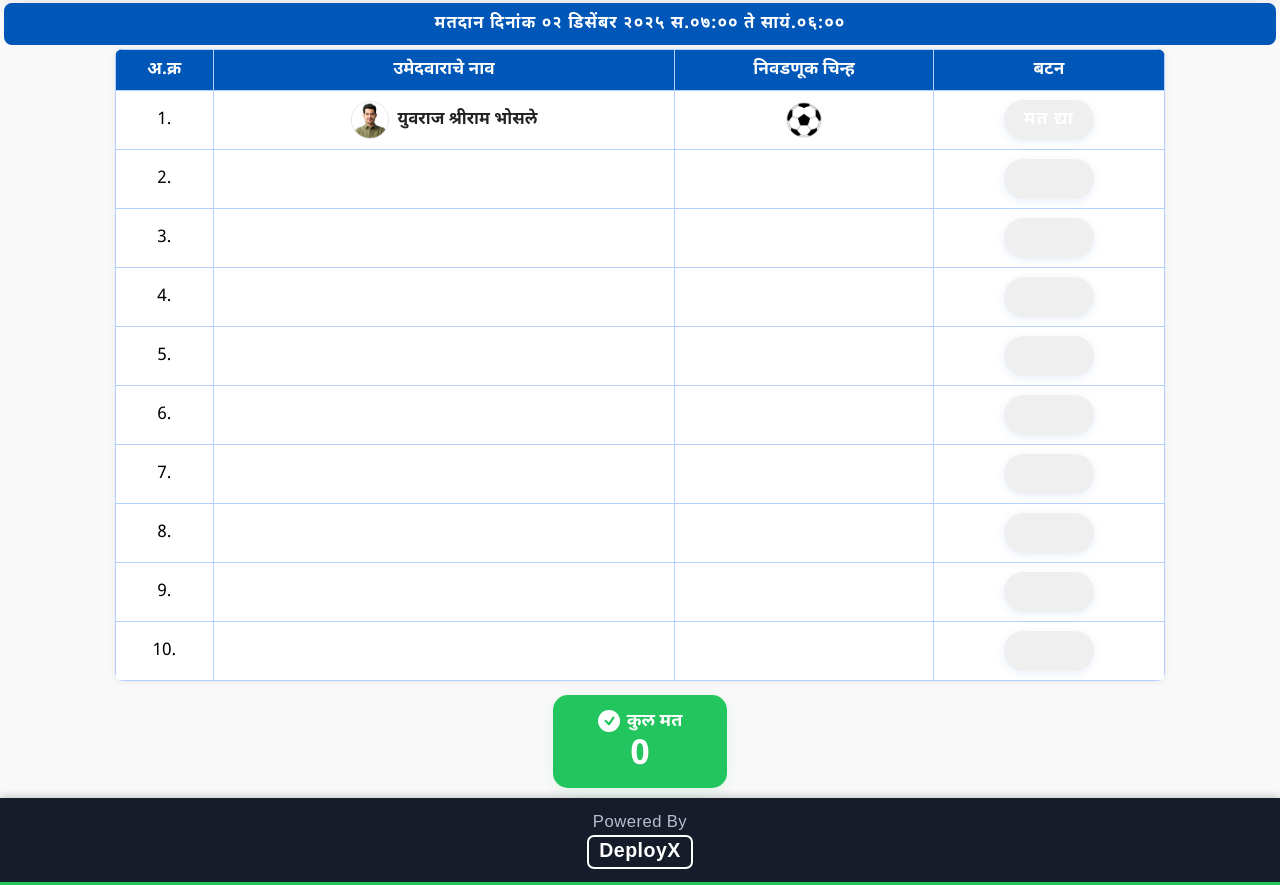
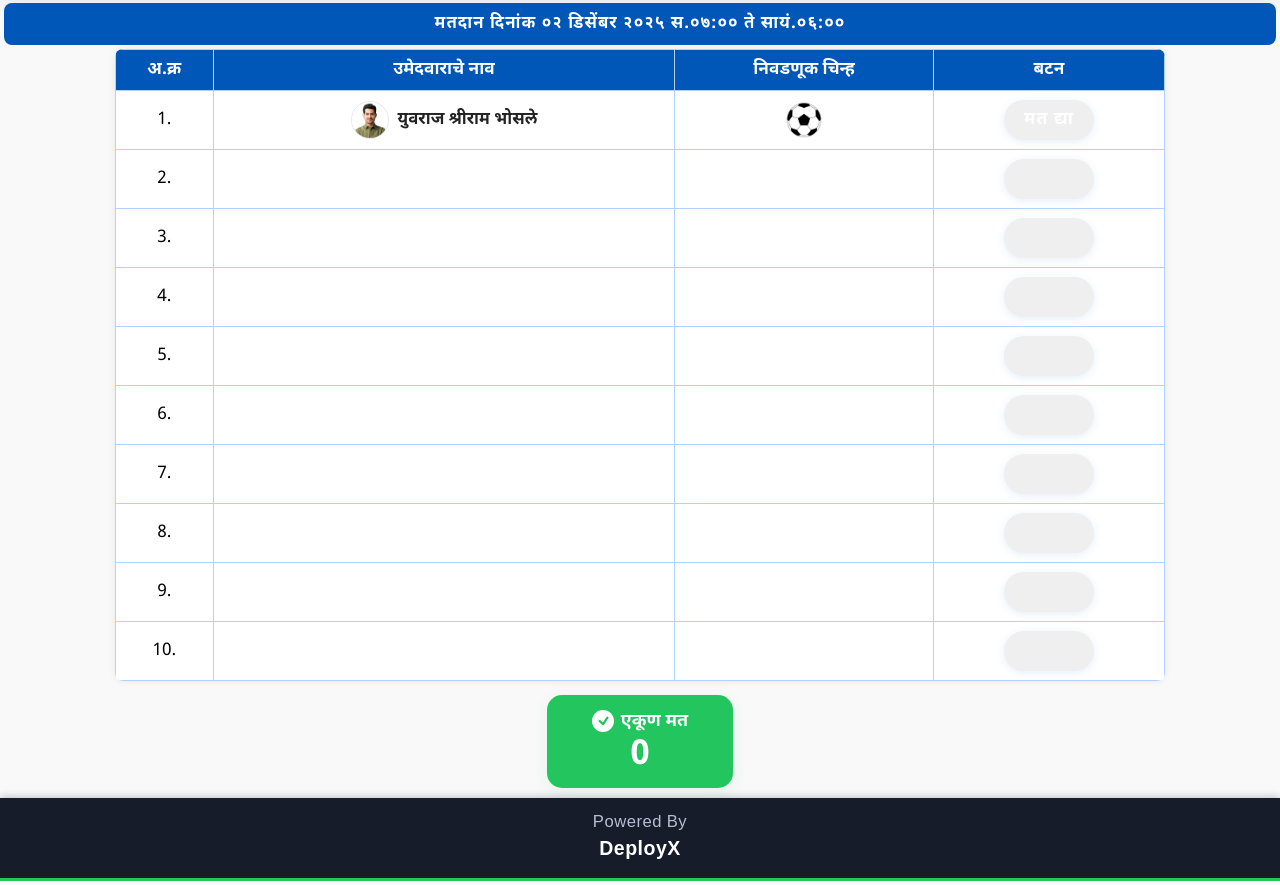
Before and after one commit to skkothimbire/demo_election, a plain HTML site: page index.html in a window 1280 px wide. Shown: the part 549-1434 px from the top of the page. Drawn offline with Linux system fonts and the light colour scheme.

Commit message:
Vote Count add  commit

```diff
--- a/index.html
+++ b/index.html
@@ -632,7 +632,7 @@
         <circle cx="10" cy="10" r="9" fill="#fff"/>
         <polyline points="7,10 10,13 14,7" fill="none" stroke="#22c55e" stroke-width="2" stroke-linecap="round" stroke-linejoin="round"/>
       </svg>
-      <span style="color: #fff; font-size: 1.12rem; font-weight: 700;">कुल मत</span>
+      <span style="color: #fff; font-size: 1.12rem; font-weight: 700;">एकूण मत</span>
     </div>
     <div id="voteCount" style="
       color: #fff;
@@ -658,7 +658,7 @@
   <div style="font-size:1.22em; font-weight:700; margin-top:1px;">
 <a href="https://deployx.io"
    style="color:#fff; text-decoration:none; font-weight:700;
-          border: 2px solid #fff;
+
           border-radius: 7px;
           padding: 2px 10px;
           display: inline-block;
```
